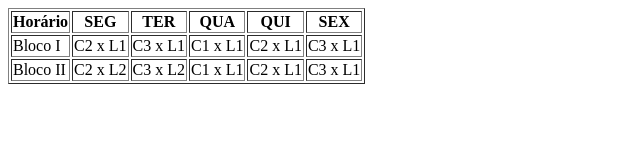
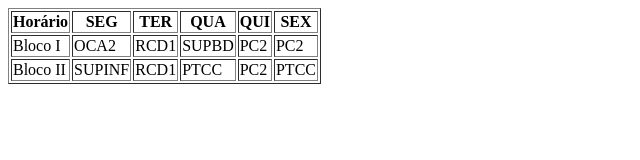
Before and after one commit to RafaBort/horarios-2i3, a plain HTML site: page index.html in a window 1280 px wide. Shown: the whole page, without its empty margins (0-640 px from the left). Drawn offline with Linux system fonts and the light colour scheme.

Commit message:
Exercicío de programação 2

```diff
--- a/index.html
+++ b/index.html
@@ -21,19 +21,19 @@
         <tbody>
             <tr>
                 <td>Bloco I</td>
-                <td>C2 x L1</td>
-                <td>C3 x L1</td>
-                <td>C1 x L1</td>
-                <td>C2 x L1</td>
-                <td>C3 x L1</td>
+                <td>OCA2</td>
+                <td>RCD1</td>
+                <td>SUPBD</td>
+                <td>PC2</td>
+                <td>PC2</td>
             </tr>
             <tr>
                 <td>Bloco II</td>
-                <td>C2 x L2</td>
-                <td>C3 x L2</td>
-                <td>C1 x L1</td>
-                <td>C2 x L1</td>
-                <td>C3 x L1</td>
+                <td>SUPINF</td>
+                <td>RCD1</td>
+                <td>PTCC</td>
+                <td>PC2</td>
+                <td>PTCC</td>
             </tr>
         </tbody>
     </table>
```
